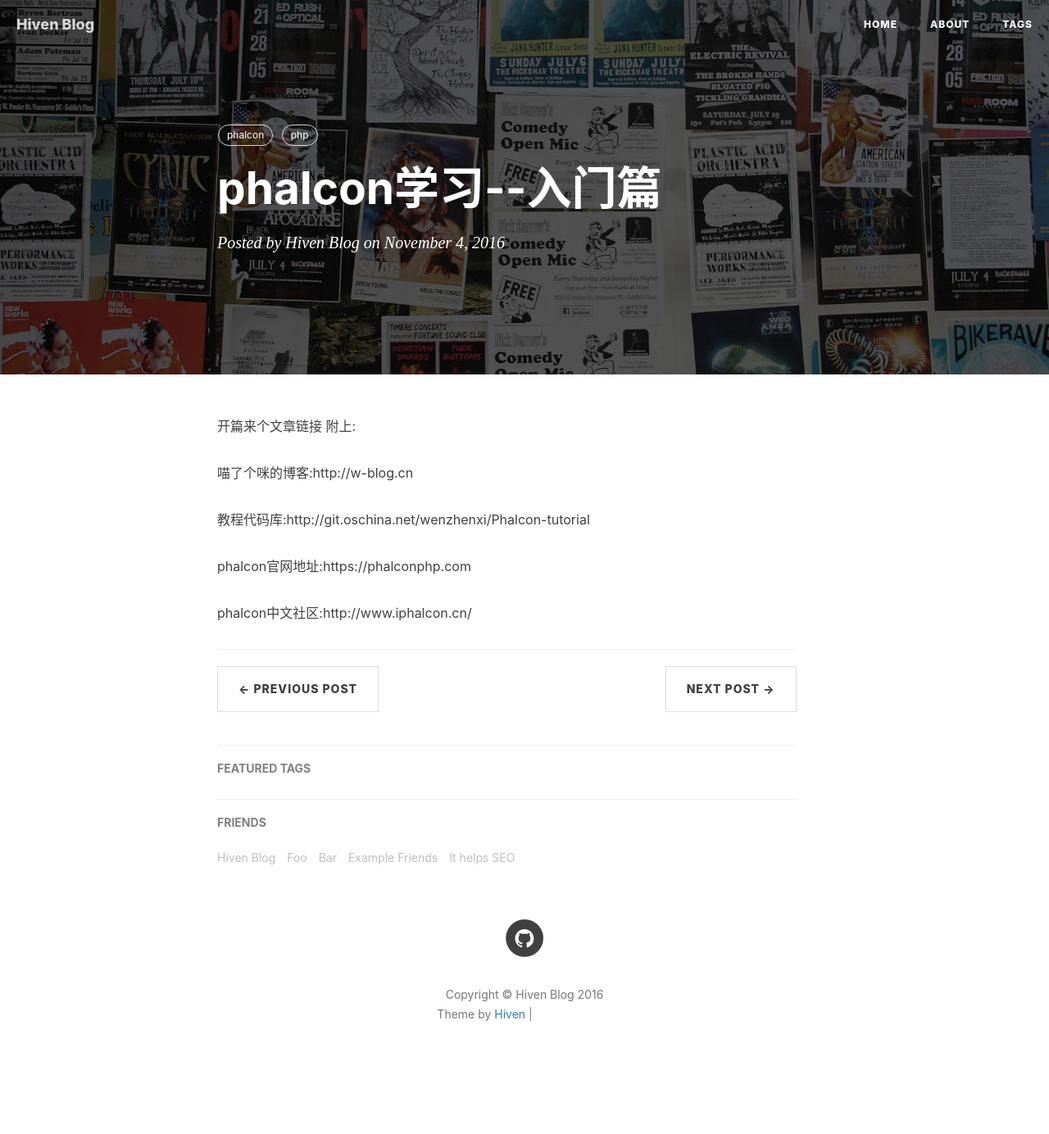
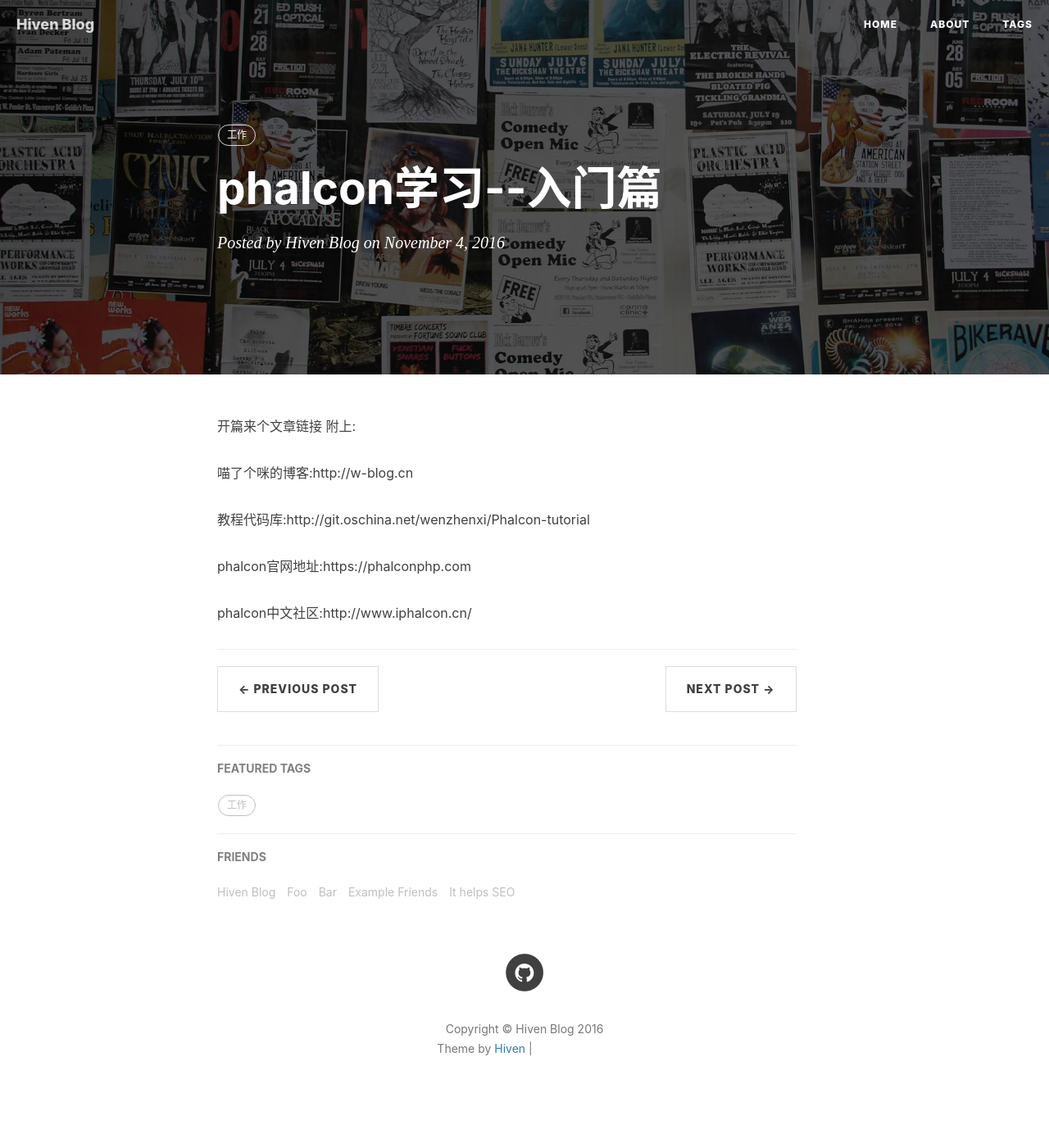
Before and after one commit to jeany09/jeany09.github.io, a Jekyll site: the page built from _posts/2016-11-04-phalcon学习.md, in a window 1280 px wide. Shown: the whole page at 82% size. Built offline with Jekyll 4.4.1, drawn with Linux system fonts in a browser that asks for light colours; nearby versions of some CDN libraries; comment, search, counter and statistics services are not loaded; before the commit the page ends 1342 px from its top, so only the background shows below that; grey boxes are pictures that could not be loaded.

Commit message:
Update 2016-11-04-phalcon学习.md

```diff
--- a/_posts/2016-11-04-phalcon学习.md
+++ b/_posts/2016-11-04-phalcon学习.md
@@ -6,8 +6,7 @@ headline:
 categories: phalcon学习
 headline:
 tags:
-  - phalcon
-  - php
+  - 工作
 comments: ture
 published: true
 ---
```
